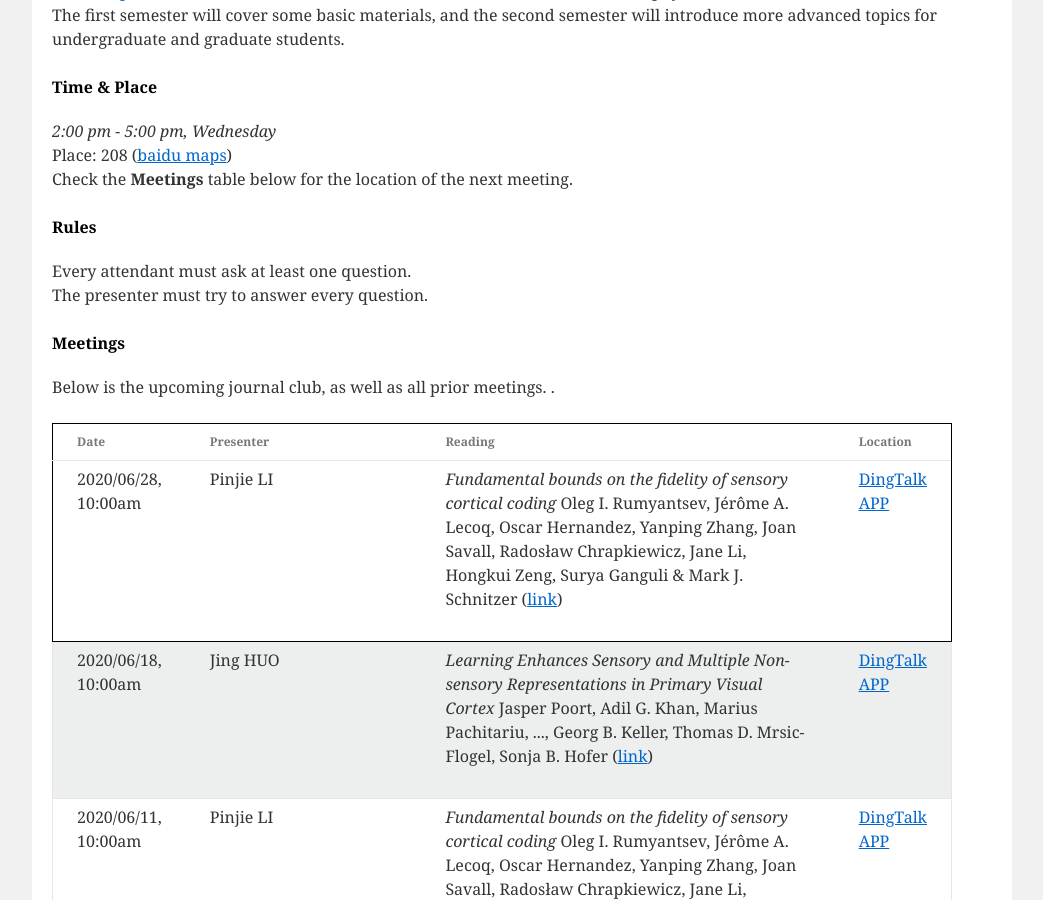
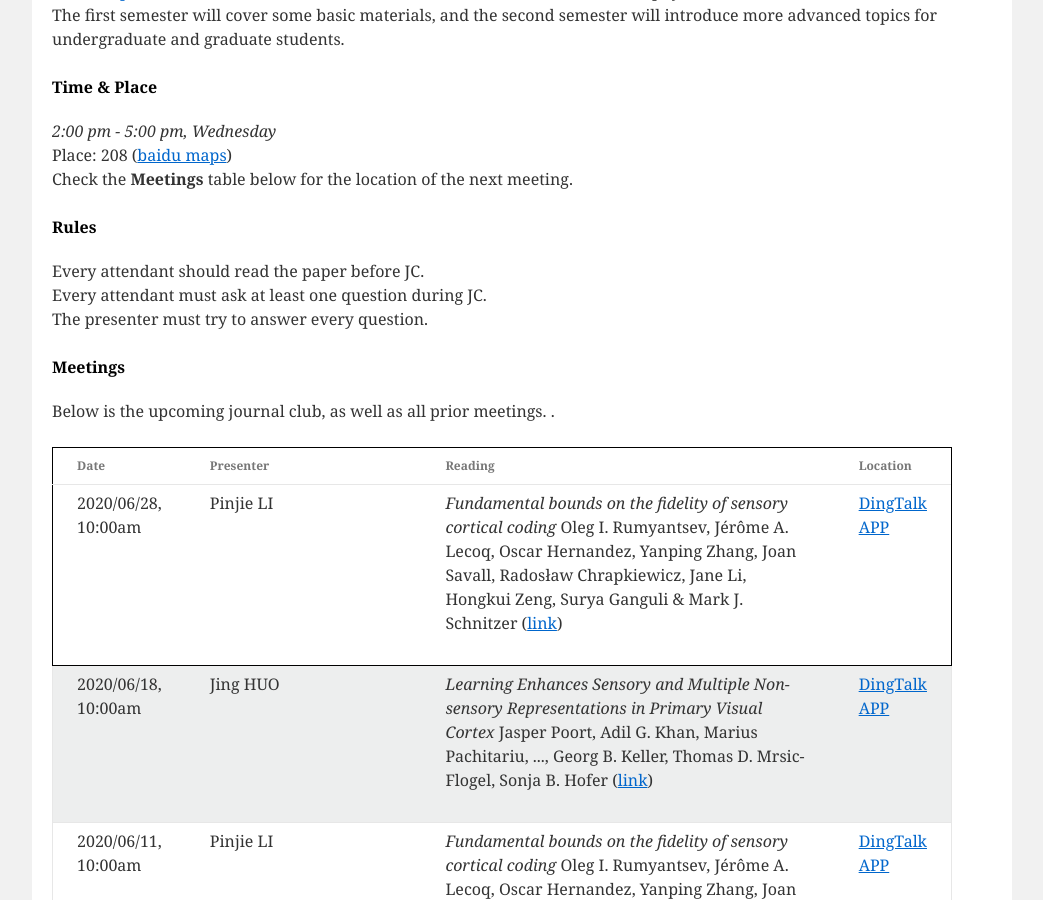
Before and after one commit to CNeuroUSTC/CNeuroUSTC.github.io, a Jekyll site: the page built from index.html, in a window 1280 px wide and 900 px high, scrolled down 647 px. Shown: the whole window, without its empty margins (118-1161 px from the left). Built offline with Jekyll 4.4.1, drawn with Linux system fonts in a browser that asks for light colours.

Commit message:
Update index.html

```diff
--- a/index.html
+++ b/index.html
@@ -29,8 +29,9 @@ title: USTC Computational Neuroscience Journal Club
   </p>
 
   <h4><b>Rules</b></h4>
-  <p>Every attendant must ask at least one question.<br>
-     The presenter must try to answer every question.
+  <p>Every attendant should read the paper before JC. <br>
+    Every attendant must ask at least one question during JC. <br>
+    The presenter must try to answer every question.
   </p>
 
 
```
